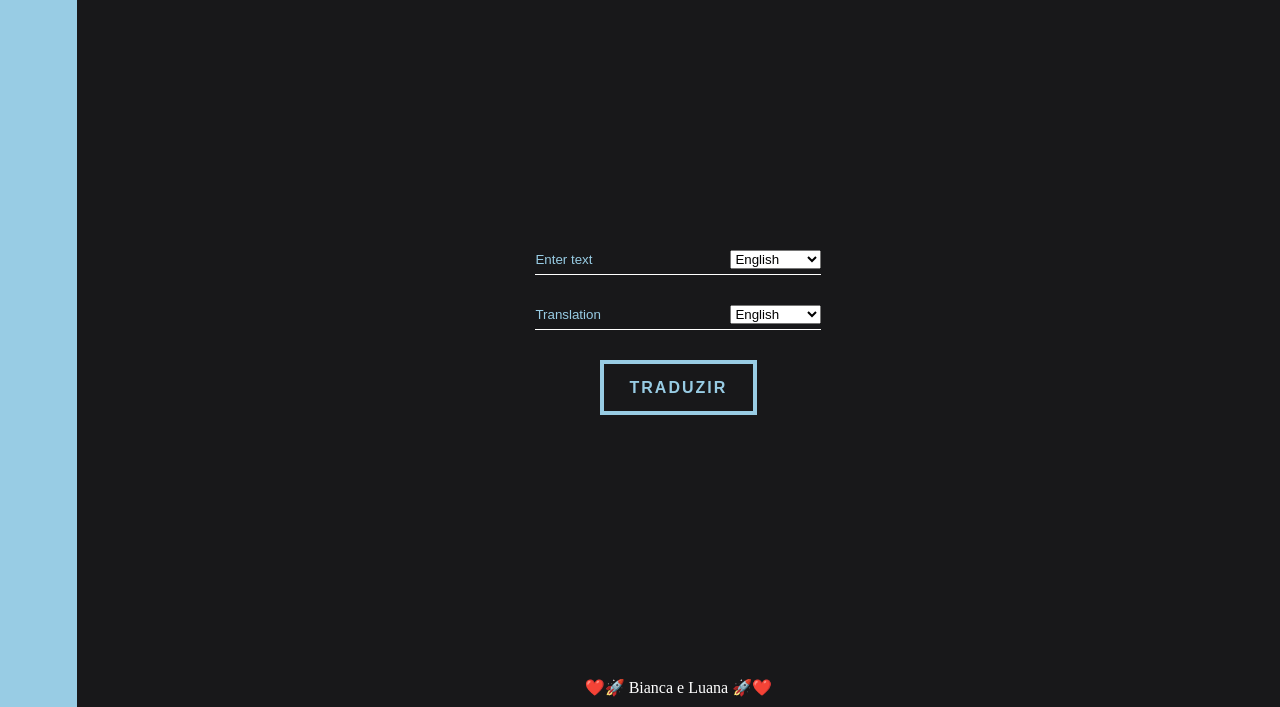
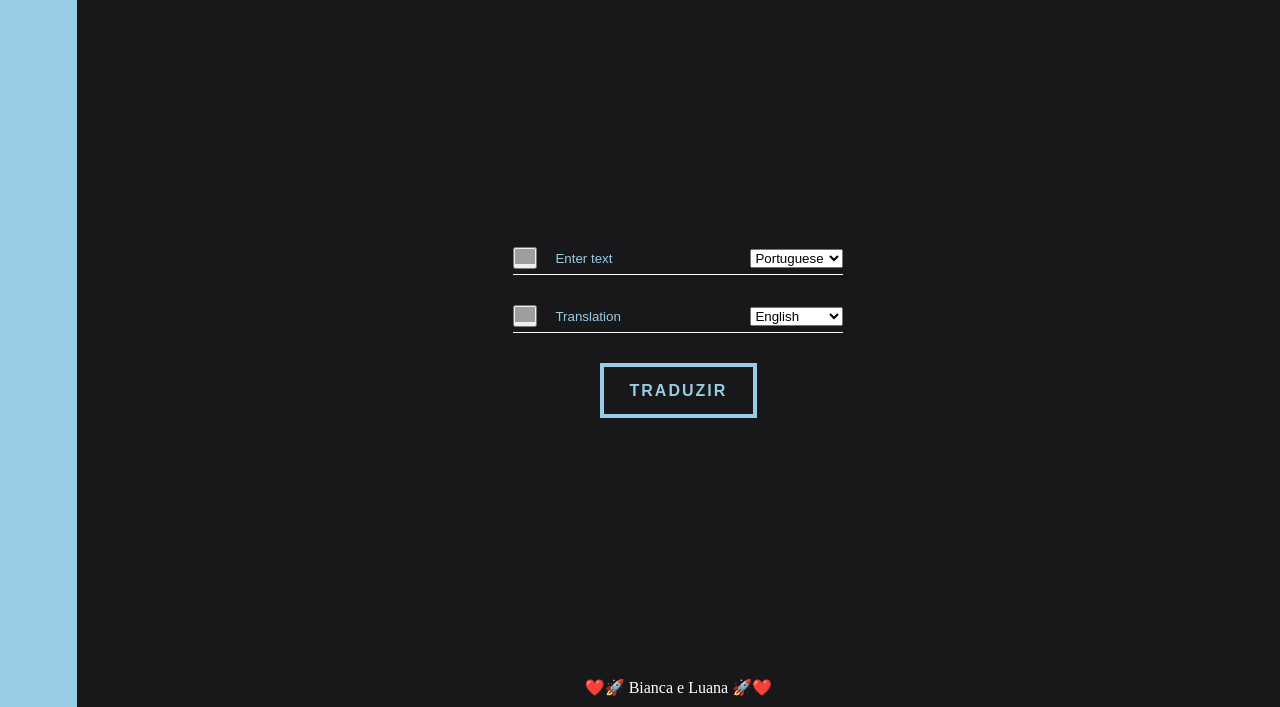
Before and after one commit to lU4N4ht/TopLingo, a plain HTML site: page index.html in a window 1280 px wide. Shown: the part 93-800 px from the top of the page. Drawn offline with Linux system fonts and the light colour scheme; grey boxes are pictures that could not be loaded.

Commit message:
tá indo

```diff
--- a/index.html
+++ b/index.html
@@ -1,5 +1,5 @@
 <!DOCTYPE html>
-<html lang="en">
+<html lang="pt-br">
 
 <head>
     <meta charset="UTF-8">
@@ -35,30 +35,36 @@
                     <div class="text-input">
                         <div class="area-input">
                             <div class="input-info" id="input">
-                                <input class="from-text" placeholder="Enter text">
+                                <button class="from">
+                                    <img src="https://cdn-icons-png.flaticon.com/128/3311/3311718.png" alt="mic" width="20">
+                                </button>
+                                <input class=" from-text " placeholder="Enter text ">
                                 <select></select>
                             </div>
                         </div>
-                        <div class="area-input">
-                            <div class="input-info" id="input2">
-                                <input class="to-text" placeholder="Translation" readonly disabled>
+                        <div class="area-input ">
+                            <div class="input-info " id="input2 ">
+                                <button class="to">
+                                    <img src="https://cdn-icons-png.flaticon.com/128/8191/8191686.png" alt="mic" width="20">
+                                </button>
+                                <input class="to-text " placeholder="Translation " readonly disabled>
                                 <select></select>
                             </div>
                         </div>
-                        <div class="container-button">
-                            <button class="c-button c-button--gooey"> Traduzir
-                                <div class="c-button__blobs">
+                        <div class="container-button ">
+                            <button class="c-button c-button--gooey "> Traduzir
+                                <div class="c-button__blobs ">
                                 <div></div>
                                 <div></div>
                                 <div></div>
                                 </div>
                               </button>
-                              <svg xmlns="http://www.w3.org/2000/svg" version="1.1" style="display: block; height: 0; width: 0;">
+                            <svg xmlns="http://www.w3.org/2000/svg " version="1.1 " style="display: block; height: 0; width: 0; ">
                                 <defs>
-                                  <filter id="goo">
-                                    <feGaussianBlur in="SourceGraphic" stdDeviation="10" result="blur"></feGaussianBlur>
-                                    <feColorMatrix in="blur" mode="matrix" values="1 0 0 0 0  0 1 0 0 0  0 0 1 0 0  0 0 0 18 -7" result="goo"></feColorMatrix>
-                                    <feBlend in="SourceGraphic" in2="goo"></feBlend>
+                                  <filter id="goo ">
+                                    <feGaussianBlur in="SourceGraphic " stdDeviation="10 " result="blur "></feGaussianBlur>
+                                    <feColorMatrix in="blur " mode="matrix " values="1 0 0 0 0 0 1 0 0 0 0 0 1 0 0 0 0 0 18 -7 " result="goo "></feColorMatrix>
+                                    <feBlend in="SourceGraphic " in2="goo "></feBlend>
                                   </filter>
                                 </defs>
                               </svg>
@@ -77,5 +83,6 @@
 <script src="./js/script.js "></script>
 <script src="./js/flags.js "></script>
 <script src="./js/mudarTema.js "></script>
+<script src="./js/voice.js "></script>
 
 </html>
--- a/js/countries.js
+++ b/js/countries.js
@@ -1,105 +1,99 @@
 const countries = {
-    // "am-ET": "Amharic",
-    // "ar-SA": "Arabic",
-    // "be-BY": "Bielarus",
-    // "bem-ZM": "Bemba",
-    // "bi-VU": "Bislama",
-    // "bjs-BB": "Bajan",
-    // "bn-IN": "Bengali",
-    // "bo-CN": "Tibetan",
-    // "br-FR": "Breton",
-    // "bs-BA": "Bosnian",
-    // "ca-ES": "Catalan",
-    // "cop-EG": "Coptic",
-    // "cs-CZ": "Czech",
-    // "cy-GB": "Welsh",
-    // "da-DK": "Danish",
-    // "dz-BT": "Dzongkha",
-    // "de-DE": "German",
-    // "dv-MV": "Maldivian",
-    // "el-GR": "Greek",
+    "am-ET": "Amharic",
+    "ar-SA": "Arabic",
+    "be-BY": "Bielarus",
+    "bem-ZM": "Bemba",
+    "bi-VU": "Bislama",
+    "bjs-BB": "Bajan",
+    "bn-IN": "Bengali",
+    "bo-CN": "Tibetan",
+    "br-FR": "Breton",
+    "bs-BA": "Bosnian",
+    "ca-ES": "Catalan",
+    "cop-EG": "Coptic",
+    "cs-CZ": "Czech",
+    "cy-GB": "Welsh",
+    "da-DK": "Danish",
+    "dz-BT": "Dzongkha",
+    "de-DE": "German",
+    "dv-MV": "Maldivian",
+    "el-GR": "Greek",
     "en-GB": "English",
     "es-ES": "Spanish",
-    // "et-EE": "Estonian",
-    // "eu-ES": "Basque",
-    // "fa-IR": "Persian",
-    // "fi-FI": "Finnish",
-    // "fn-FNG": "Fanagalo",
-    // "fo-FO": "Faroese",
-    // "fr-FR": "French",
-    // "gl-ES": "Galician",
-    // "gu-IN": "Gujarati",
-    // "ha-NE": "Hausa",
-    // "he-IL": "Hebrew",
-    // "hi-IN": "Hindi",
-    // "hr-HR": "Croatian",
-    // "hu-HU": "Hungarian",
-    // "id-ID": "Indonesian",
-    // "is-IS": "Icelandic",
-    // "it-IT": "Italian",
-    // "ja-JP": "Japanese",
-    // "kk-KZ": "Kazakh",
-    // "km-KM": "Khmer",
-    // "kn-IN": "Kannada",
-    // "ko-KR": "Korean",
-    // "ku-TR": "Kurdish",
-    // "ky-KG": "Kyrgyz",
-    // "la-VA": "Latin",
-    // "lo-LA": "Lao",
-    // "lv-LV": "Latvian",
-    // "men-SL": "Mende",
-    // "mg-MG": "Malagasy",
-    // "mi-NZ": "Maori",
-    // "ms-MY": "Malay",
-    // "mt-MT": "Maltese",
-    // "my-MM": "Burmese",
-    // "ne-NP": "Nepali",
-    // "niu-NU": "Niuean",
-    // "nl-NL": "Dutch",
-    // "no-NO": "Norwegian",
-    // "ny-MW": "Nyanja",
-    // "ur-PK": "Pakistani",
-    // "pau-PW": "Palauan",
-    // "pa-IN": "Panjabi",
-    // "ps-PK": "Pashto",
-    // "pis-SB": "Pijin",
-    // "pl-PL": "Polish",
+    "et-EE": "Estonian",
+    "eu-ES": "Basque",
+    "fa-IR": "Persian",
+    "fi-FI": "Finnish",
+    "fn-FNG": "Fanagalo",
+    "fo-FO": "Faroese",
+    "fr-FR": "French",
+    "gl-ES": "Galician",
+    "gu-IN": "Gujarati",
+    "ha-NE": "Hausa",
+    "he-IL": "Hebrew",
+    "hi-IN": "Hindi",
+    "hr-HR": "Croatian",
+    "hu-HU": "Hungarian",
+    "id-ID": "Indonesian",
+    "is-IS": "Icelandic",
+    "it-IT": "Italian",
+    "ja-JP": "Japanese",
+    "kk-KZ": "Kazakh",
+    "km-KM": "Khmer",
+    "kn-IN": "Kannada",
+    "ko-KR": "Korean",
+    "ku-TR": "Kurdish",
+    "ky-KG": "Kyrgyz",
+    "la-VA": "Latin",
+    "lo-LA": "Lao",
+    "lv-LV": "Latvian",
+    "men-SL": "Mende",
+    "mg-MG": "Malagasy",
+    "mi-NZ": "Maori",
+    "ms-MY": "Malay",
+    "mt-MT": "Maltese",
+    "my-MM": "Burmese",
+    "ne-NP": "Nepali",
+    "niu-NU": "Niuean",
+    "nl-NL": "Dutch",
+    "no-NO": "Norwegian",
+    "ny-MW": "Nyanja",
+    "ur-PK": "Pakistani",
+    "pau-PW": "Palauan",
+    "pa-IN": "Panjabi",
+    "ps-PK": "Pashto",
+    "pis-SB": "Pijin",
+    "pl-PL": "Polish",
     "pt-BR": "Portuguese",
-    // "rn-BI": "Kirundi",
-    // "ro-RO": "Romanian",
-    // "ru-RU": "Russian",
-    // "sg-CF": "Sango",
-    // "si-LK": "Sinhala",
-    // "sk-SK": "Slovak",
-    // "sm-WS": "Samoan",
-    // "sn-ZW": "Shona",
-    // "so-SO": "Somali",
-    // "sq-AL": "Albanian",
-    // "sr-RS": "Serbian",
-    // "sv-SE": "Swedish",
-    // "sw-SZ": "Swahili",
-    // "ta-LK": "Tamil",
-    // "te-IN": "Telugu",
-    // "tet-TL": "Tetum",
-    // "tg-TJ": "Tajik",
-    // "th-TH": "Thai",
-    // "ti-TI": "Tigrinya",
-    // "tk-TM": "Turkmen",
-    // "tl-PH": "Tagalog",
-    // "tn-BW": "Tswana",
-    // "to-TO": "Tongan",
-    // "tr-TR": "Turkish",
-    // "uk-UA": "Ukrainian",
-    // "uz-UZ": "Uzbek",
-    // "vi-VN": "Vietnamese",
-    // "wo-SN": "Wolof",
-    // "xh-ZA": "Xhosa",
-    // "yi-YD": "Yiddish",
-    // "zu-ZA": "Zulu"
+    "rn-BI": "Kirundi",
+    "ro-RO": "Romanian",
+    "ru-RU": "Russian",
+    "sg-CF": "Sango",
+    "si-LK": "Sinhala",
+    "sk-SK": "Slovak",
+    "sm-WS": "Samoan",
+    "sn-ZW": "Shona",
+    "so-SO": "Somali",
+    "sq-AL": "Albanian",
+    "sr-RS": "Serbian",
+    "sv-SE": "Swedish",
+    "sw-SZ": "Swahili",
+    "ta-LK": "Tamil",
+    "te-IN": "Telugu",
+    "tet-TL": "Tetum",
+    "tg-TJ": "Tajik",
+    "th-TH": "Thai",
+    "ti-TI": "Tigrinya",
+    "tk-TM": "Turkmen",
+    "tl-PH": "Tagalog",
+    "tn-BW": "Tswana",
+    "to-TO": "Tongan",
+    "tr-TR": "Turkish",
+    "uk-UA": "Ukrainian",
+    "uz-UZ": "Uzbek",
+    "vi-VN": "Vietnamese",
+    "wo-SN": "Wolof",
+    "xh-ZA": "Xhosa",
+    "yi-YD": "Yiddish",
+    "zu-ZA": "Zulu"
 }
-
-const flags = {
-    "en": "US",
-    "es": "ES",
-    "pt": "BR"
-}
--- a/js/script.js
+++ b/js/script.js
@@ -1,33 +1,42 @@
 const fromText = document.querySelector(".from-text"),
-toText = document.querySelector(".to-text"),
-selectTag = document.querySelectorAll("select"),
-translateBtn = document.querySelector("button")
+    toText = document.querySelector(".to-text"),
+    selectTag = document.querySelectorAll("select"),
+    translateBtn = document.querySelector("button")
 
 selectTag.forEach((tag, id) => {
     for (let country_code in countries) {
-        let selected = id == 0 ? country_code == "en-GB" ? "selected" : "" : country_code == "hi-IN" ? "selected" : "";
+        let selected = id == 0 ? country_code == "pt-BR" ? "selected" : "" : country_code == "en-GB" ? "selected" : "";
         let option = `<option ${selected} value="${country_code}">${countries[country_code]}</option>`;
         tag.insertAdjacentHTML("beforeend", option);
     }
 });
 
 fromText.addEventListener("keyup", () => {
-    if(!fromText.value) {
+    if (!fromText.value) {
         toText.value = "";
     }
 });
 
+let toVoice = document.querySelector('.to')
+
+toVoice.addEventListener('click', function() {
+    let fromTalk;
+    fromTalk = new SpeechSynthesisUtterance(toText.value)
+    fromTalk.lang = selectTag[1].value;
+    speechSynthesis.speak(fromTalk)
+})
+
 translateBtn.addEventListener("click", () => {
     let text = fromText.value.trim(),
-    translateFrom = selectTag[0].value,
-    translateTo = selectTag[1].value;
-    if(!text) return;
+        translateFrom = selectTag[0].value,
+        translateTo = selectTag[1].value;
+    if (!text) return;
     toText.setAttribute("placeholder", "Translating...");
     let apiUrl = `https://api.mymemory.translated.net/get?q=${text}&langpair=${translateFrom}|${translateTo}`;
     fetch(apiUrl).then(res => res.json()).then(data => {
         toText.value = data.responseData.translatedText;
         data.matches.forEach(data => {
-            if(data.id === 0) {
+            if (data.id === 0) {
                 toText.value = data.translation;
             }
         });
```
Also changed, not shown: js/voice.js (added).
